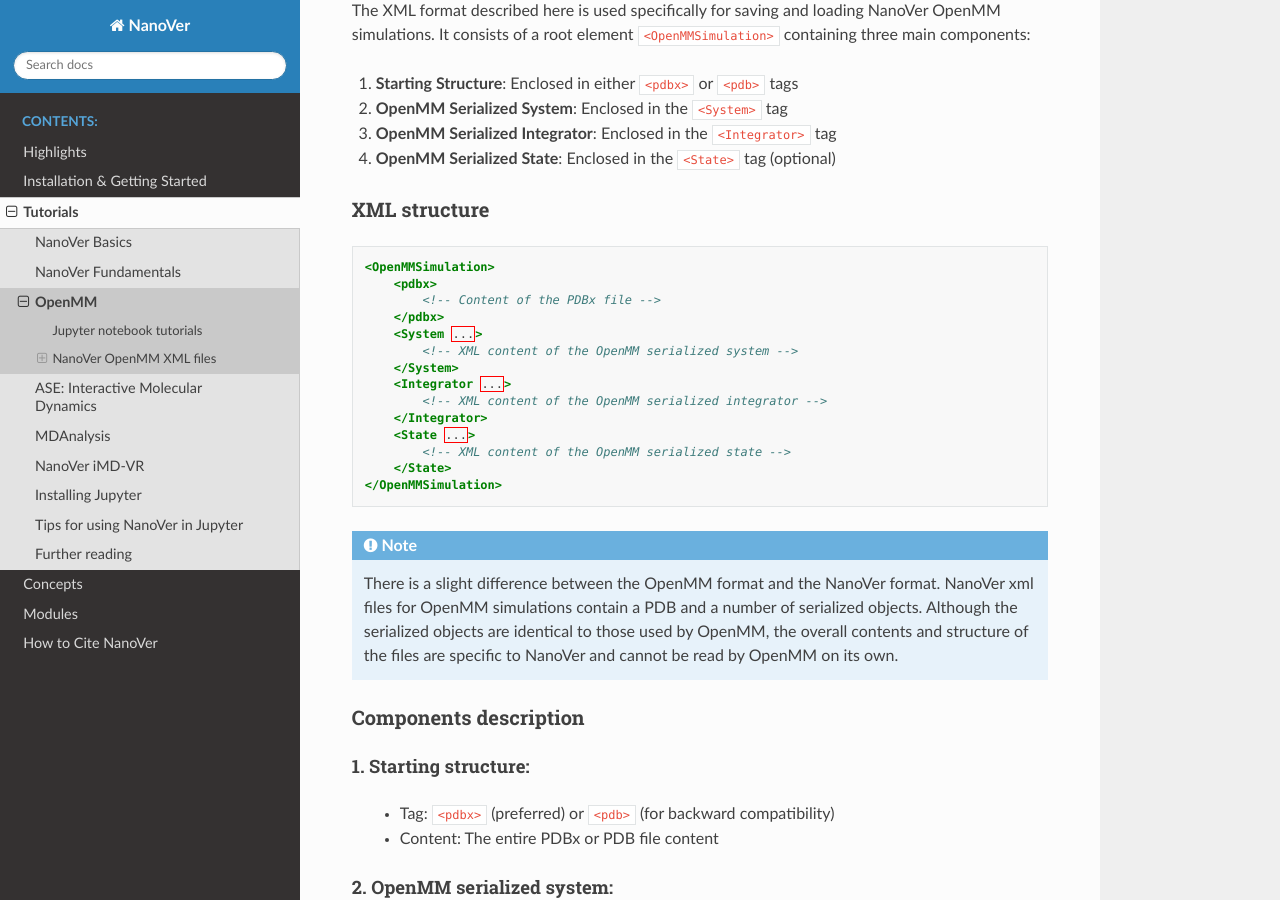
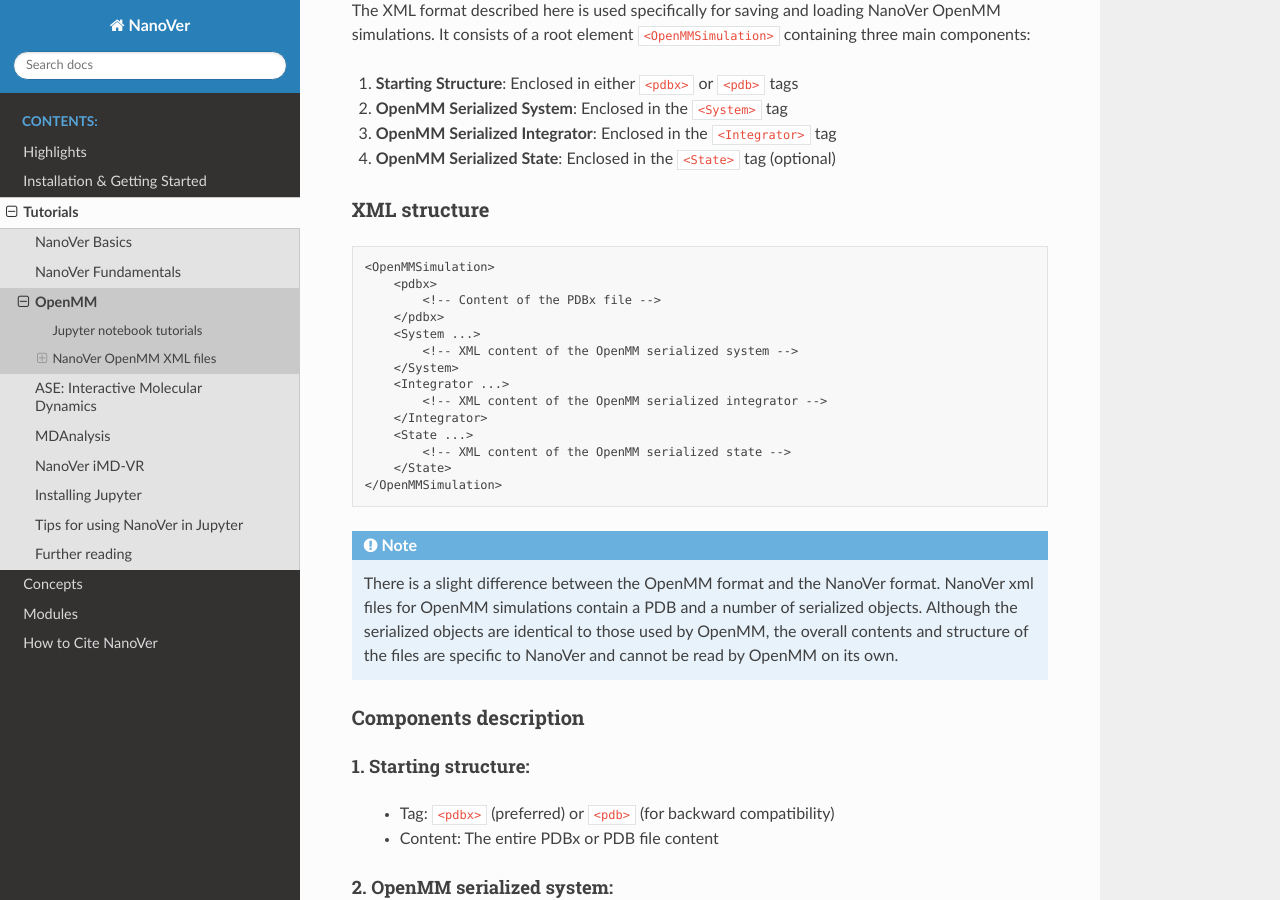
Before and after one commit to IRL2/nanover-docs, a Sphinx documentation site: the page built from source/tutorials/openmm.rst, in a window 1280 px wide and 900 px high, scrolled down 837 px. Built offline with Sphinx 7.4.7 and the Read the Docs theme 3.1.0, drawn with Linux system fonts in a browser that asks for light colours; pages that are not in the unit, such as notebooks, are missing from menus; the version number could not be read and is left out.

Commit message:
fix formatting warnings (#137)
minor formatting fixes

```diff
--- a/source/concepts/recording.rst
+++ b/source/concepts/recording.rst
@@ -146,7 +146,7 @@
 
 
 Reading NanoVer recordings using MDAnalysis in python
--------------------------------
+-----------------------------------------------------
 
 Recordings can be read and manipulated using the NanoVer python library.
 
--- a/source/tutorials/openmm.rst
+++ b/source/tutorials/openmm.rst
@@ -38,7 +38,7 @@
 XML structure
 -------------
 
-.. code-block:: xml
+.. code-block:: text
 
     <OpenMMSimulation>
         <pdbx>
@@ -163,6 +163,7 @@
 - ``imd_force``: A CustomExternalForce for interactive molecular dynamics
 - ``platform_name``: The parallel computing platform for OpenMM to use (e.g. "CUDA", "OpenCL")
 - ``ignore_state``: Whether to ignore the serialized state in the XML (default: ``False``)
+
 For example::
 
     simulation = nanover.openmm.serializer.deserialize_simulation(
```
